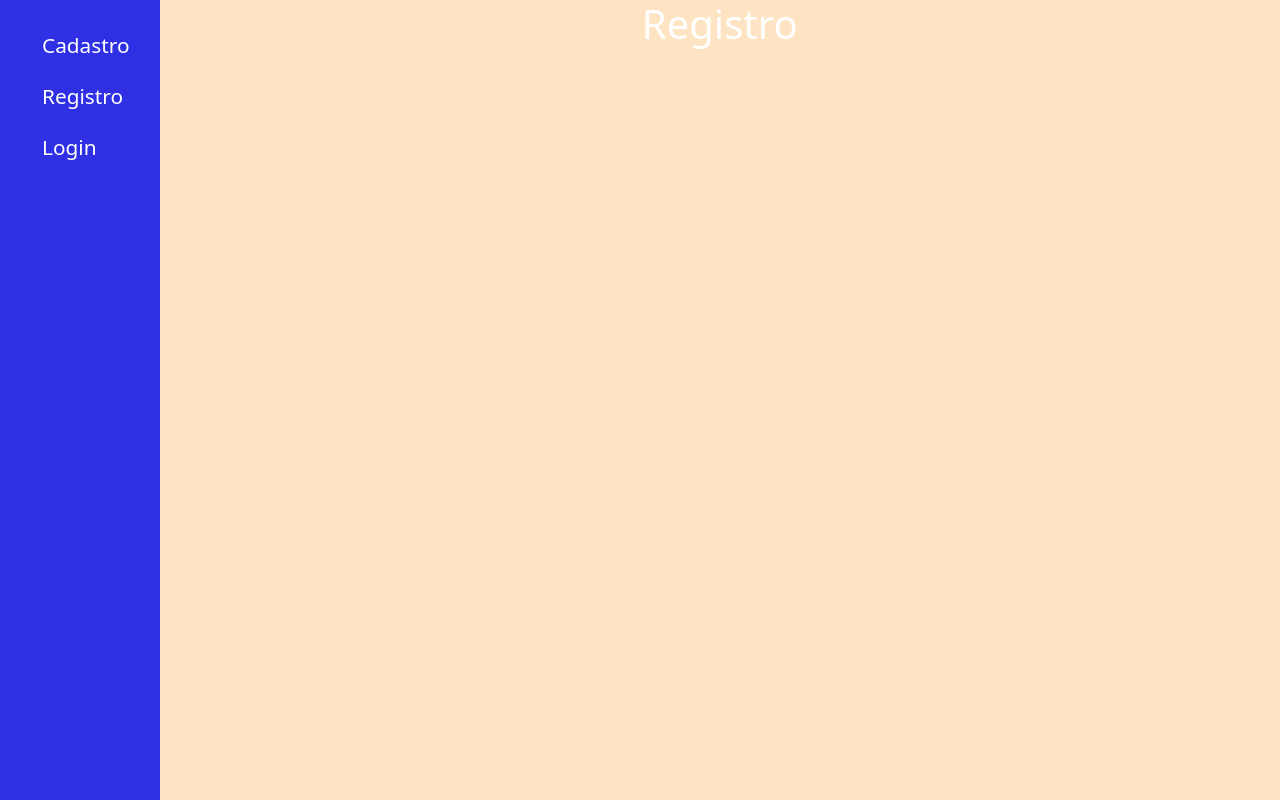
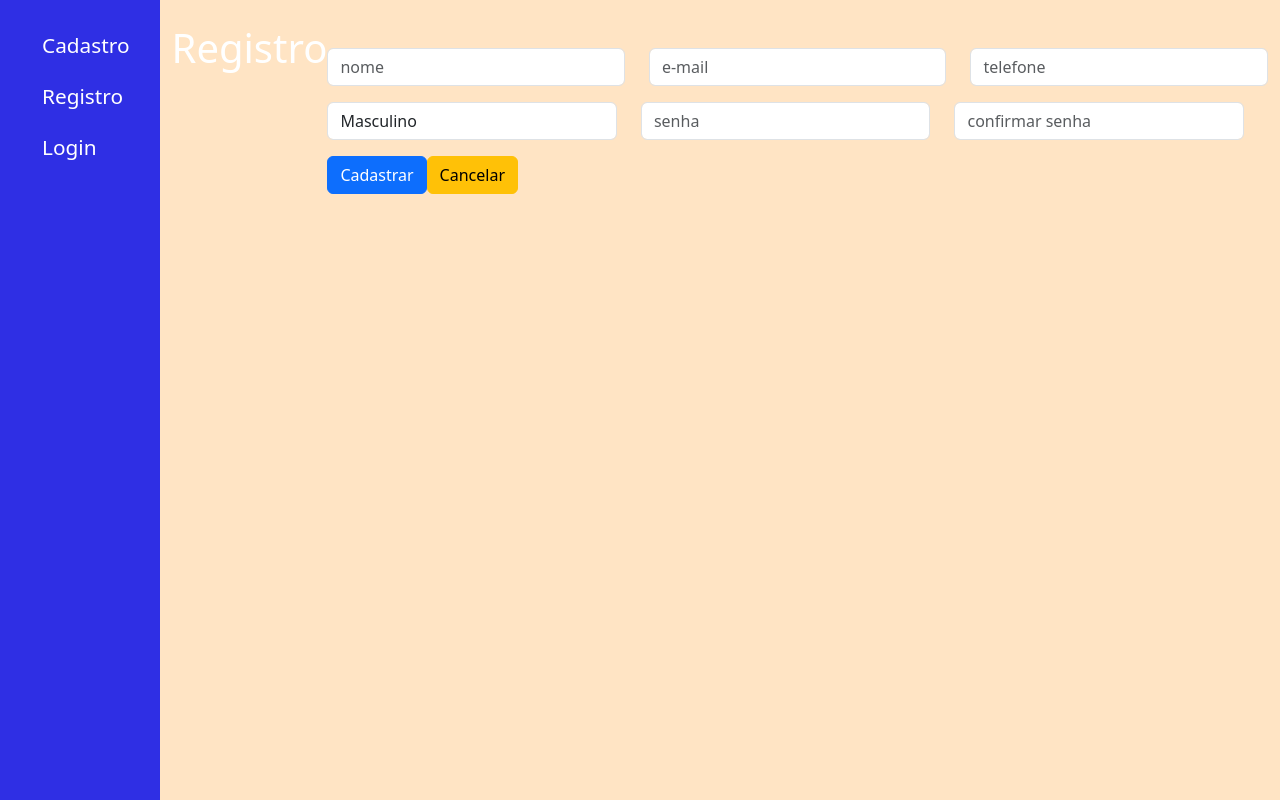
Before and after one commit to bctoledo/curso_react, a React (Vite) app: page /registro in a window 1280 px wide. Built offline with nearby package versions, Linux system fonts and the light colour scheme.

Commit message:
finalizacao tela registro

```diff
--- a/src/views/Registro/index.jsx
+++ b/src/views/Registro/index.jsx
@@ -1,9 +1,95 @@
+import { useState } from "react"
 import "./registro.css"
 
 export function Registro(){
+
+    const [nome, setNome] = useState('')
+    const [email, setEmail] = useState('')
+    const [telefone, setTelefone] = useState('')
+
+    const [sexo,setSexo] = useState('')
+    const [senha,setSenha] = useState('')
+    const [senhaC,setSenhaC] = useState('')
+
+    const salve = (e) => {
+        e.preventDefault()
+
+        if( nome === ''){
+            alert('Por favor preencher o campo nome')
+        } else if( email === ''){
+            alert('Por favor preencher o campo email')
+        } else if( telefone === ''){
+            alert('Por favor preencher o campo telefone')
+        } else if( sexo === ''){
+            alert('Por favor preencher o campo sexo')
+        } else if( senha === ''){
+            alert('Por favor preencher o campo senha')
+        } else if( senhaC === ''){
+            alert('Por favor preencher o campo confirmar senha')
+        } else {
+            alert('Seja bem-vindo')
+        }
+
+    }
+
     return(
-        <main>
-            <h1>Registro</h1>
+        <main className="container">
+            <h1 className="mt-4">Registro</h1>
+
+            <form onSubmit={salve}>
+                <div className="row mt-5">
+                    <div className="col">
+                        <input type="text"
+                            placeholder="nome"
+                            className="form-control"
+                            value={nome}
+                            onChange={e => setNome(e.target.value)}
+                        />
+                    </div>
+                    <div className="col">
+                        <input type="text"
+                            placeholder="e-mail"
+                            className="form-control"
+                            value={email}
+                            onChange={e => setEmail(e.target.value)}
+                        />
+                    </div>
+                    <div className="col">
+                        <input type="text"
+                            placeholder="telefone"
+                            className="form-control"
+                            value={telefone}
+                            onChange={e => setTelefone(e.target.value)}
+                        />
+                    </div>
+                    <div className="row mt-3 mb-3">
+                        <div className="col">
+                            <select className="form-control" value={sexo} onChange={e=> setSexo(e.target.value)}>
+                                <option value="masculino">Masculino</option>
+                                <option value="feminino">Feminino</option>
+                            </select>
+                        </div>
+                        <div className="col">
+                            <input type="password"
+                                placeholder="senha"
+                                className="form-control"
+                                value={senha}
+                                onChange={e => setSenha(e.target.value)}
+                            />
+                        </div>
+                        <div className="col">
+                            <input type="password"
+                                placeholder="confirmar senha"
+                                className="form-control"
+                                value={senhaC}
+                                onChange={e => setSenhaC(e.target.value)}
+                            />
+                        </div>
+                    </div>
+                </div>
+                <button className="btn btn-primary">Cadastrar</button>
+                <button className="btn btn-warning">Cancelar</button>
+            </form>
         </main>
     )
 }
```
